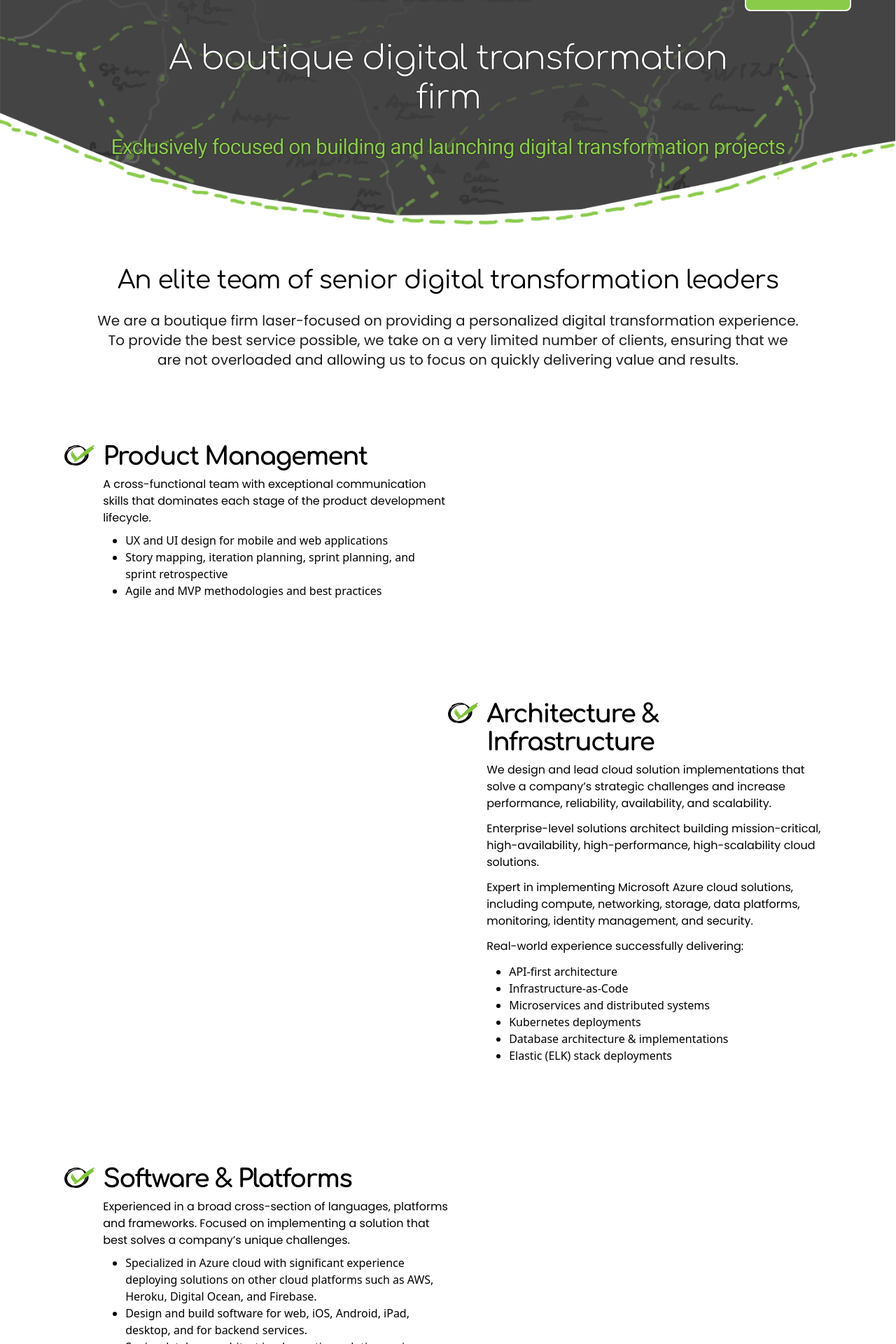
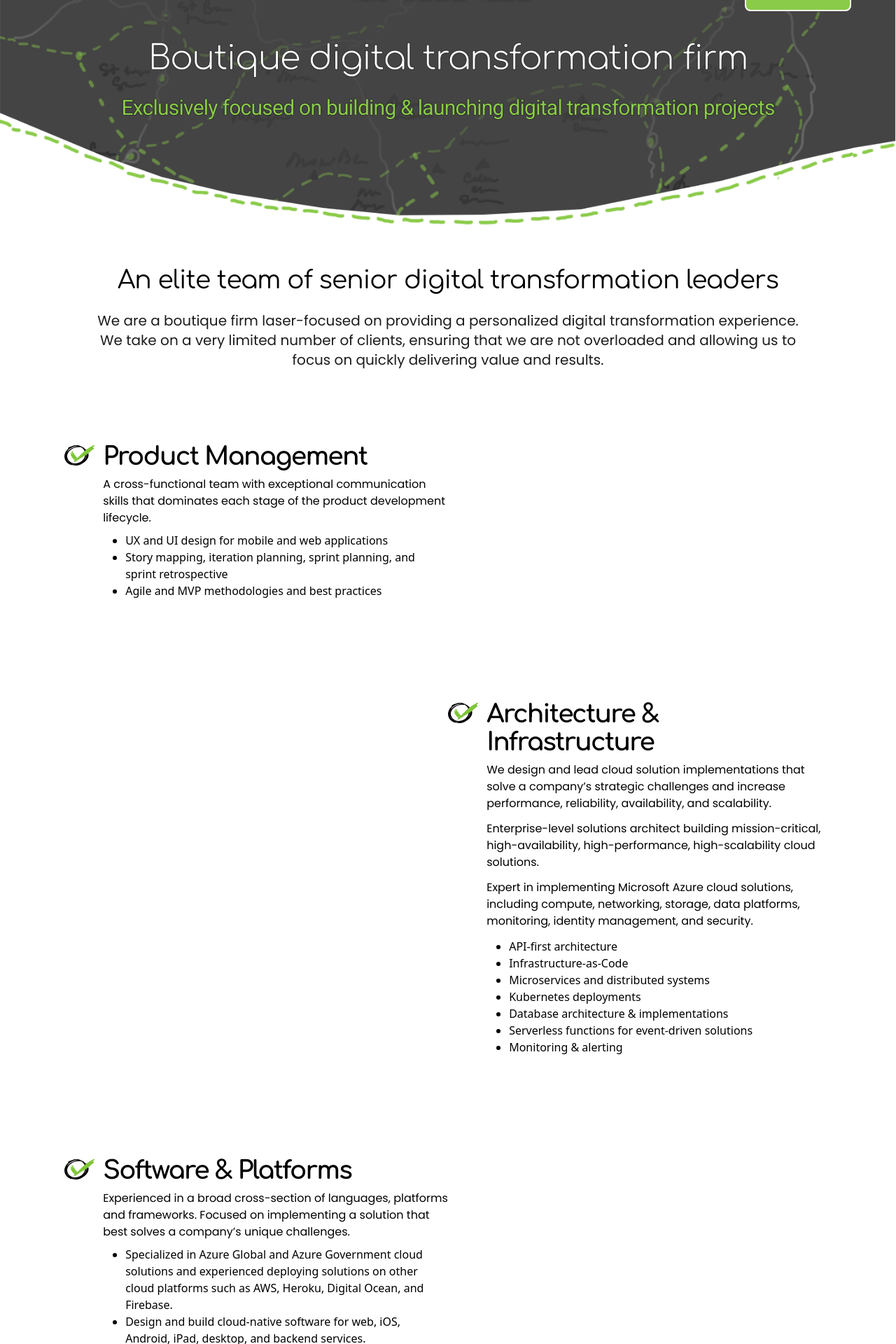
Before and after one commit to gauravprwl14/tailwind-landing-page, a Next.js app: page /about-us in a window 1280 px wide. Shown: the part 60-1980 px from the top of the page at 70% size. Built offline with nearby package versions, Linux system fonts and the light colour scheme.

Commit message:
Minor text changes

```diff
--- a/components/AboutUs/content.tsx
+++ b/components/AboutUs/content.tsx
@@ -2,7 +2,7 @@ import React from 'react'
 
 
 const headerContent = "An elite team of senior digital transformation leaders"
-const description = "We are a boutique firm laser-focused on providing a personalized digital transformation experience. To provide the best service possible, we take on a very limited number of clients, ensuring that we are not overloaded and allowing us to focus on quickly delivering value and results."
+const description = "We are a boutique firm laser-focused on providing a personalized digital transformation experience. We take on a very limited number of clients, ensuring that we are not overloaded and allowing us to focus on quickly delivering value and results."
 
 const isFunc = (val: any) => {
     return typeof val === 'function'
@@ -39,9 +39,9 @@ const ExpertiseJSON = [
                     <div className='mb-3'>
                         Expert in implementing Microsoft Azure cloud solutions, including compute, networking, storage, data platforms, monitoring, identity management, and security.
                     </div>
-                    <div className='mb-3'>
+                    {/* <div className='mb-3'>
                         Real-world experience successfully delivering:
-                    </div>
+                    </div> */}
                 </div>
             )
         },
@@ -62,7 +62,10 @@ const ExpertiseJSON = [
                 point: "Database architecture & implementations"
             },
             {
-                point: "Elastic (ELK) stack deployments"
+                point: "Serverless functions for event-driven solutions"
+            },
+            {
+                point: "Monitoring & alerting"
             },
         ]
     },
@@ -73,11 +76,11 @@ const ExpertiseJSON = [
 
         pointers: [
             {
-                point: 'Specialized in Azure cloud with significant experience deploying solutions on other cloud platforms such as AWS, Heroku, Digital Ocean, and Firebase.',
+                point: 'Specialized in Azure Global and Azure Government cloud solutions and experienced deploying solutions on other cloud platforms such as AWS, Heroku, Digital Ocean, and Firebase.',
                 pointers: []
             },
             {
-                point: 'Design and build software for web, iOS, Android, iPad, desktop, and for backend services.',
+                point: 'Design and build cloud-native software for web, iOS, Android, iPad, desktop, and backend services.',
                 pointers: []
             },
             {
--- a/components/header.tsx
+++ b/components/header.tsx
@@ -39,7 +39,7 @@ const Header = () => {
                 <div className="space-x-6 max-w-screen-xl -ml-4 py-4">
                     <a href={ROUTES.home} className={`text-white hover:text-electricGreen ${isActive(ROUTES.home)}`}>Home</a>
                     <a href={ROUTES.services} className={`text-white hover:text-electricGreen ${isActive(ROUTES.services)}`}>What we do</a>
-                    <a href={ROUTES.aboutUs} className={`text-white hover:text-electricGreen ${isActive(ROUTES.aboutUs)}`}>About Us</a>
+                    <a href={ROUTES.aboutUs} className={`text-white hover:text-electricGreen ${isActive(ROUTES.aboutUs)}`}>About us</a>
                 </div>
             </div>
             <div className='absolute top-0 right-0'>
--- a/pages/about-us.tsx
+++ b/pages/about-us.tsx
@@ -4,8 +4,8 @@ import Header from '../components/header'
 import Footer from '../components/Footer'
 import Content from '../components/AboutUs/content'
 
-const title = 'A boutique digital transformation firm'
-const description = 'Exclusively focused on building and launching digital transformation projects'
+const title = 'Boutique digital transformation firm'
+const description = 'Exclusively focused on building & launching digital transformation projects'
 
 
 
```
